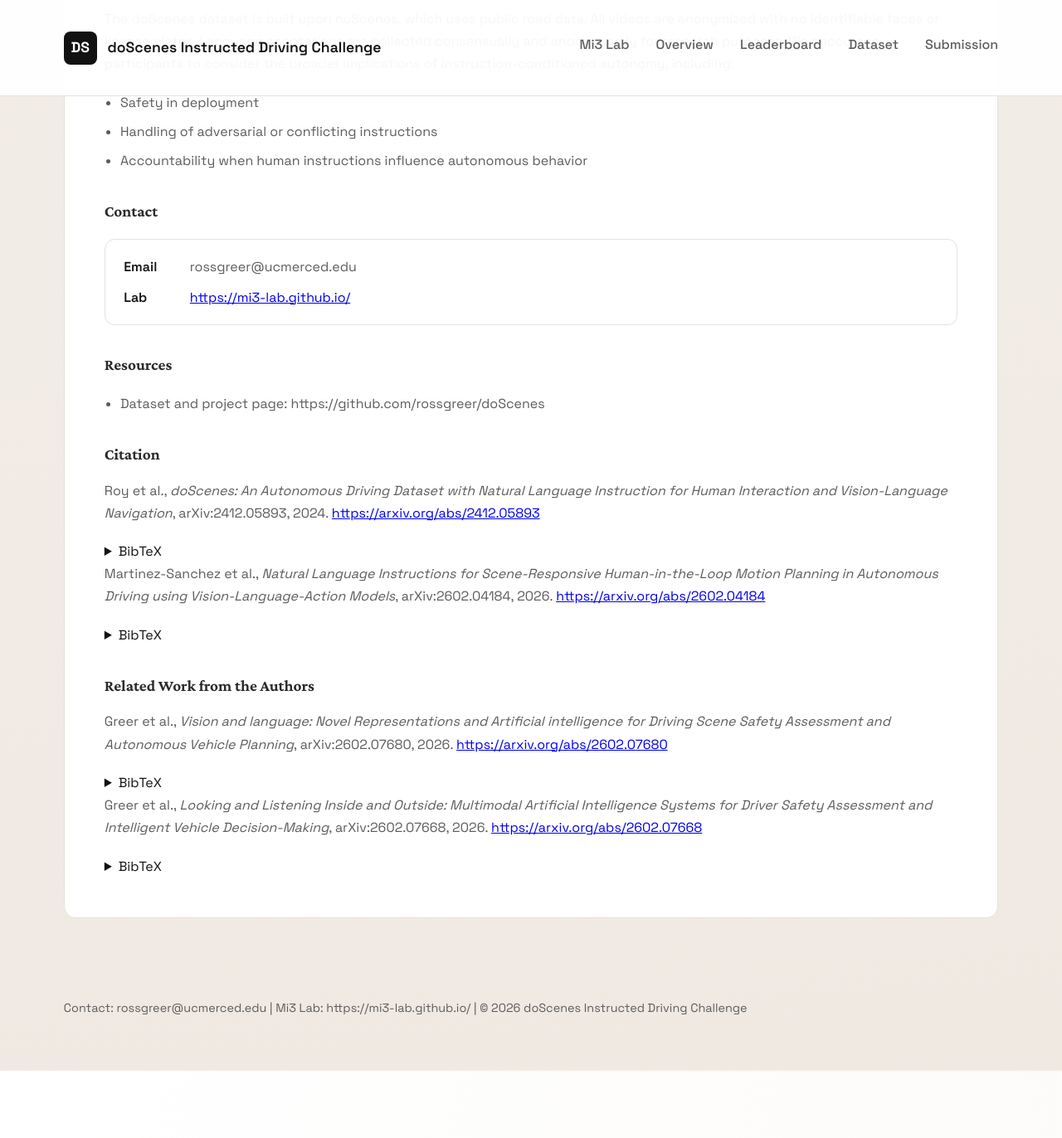
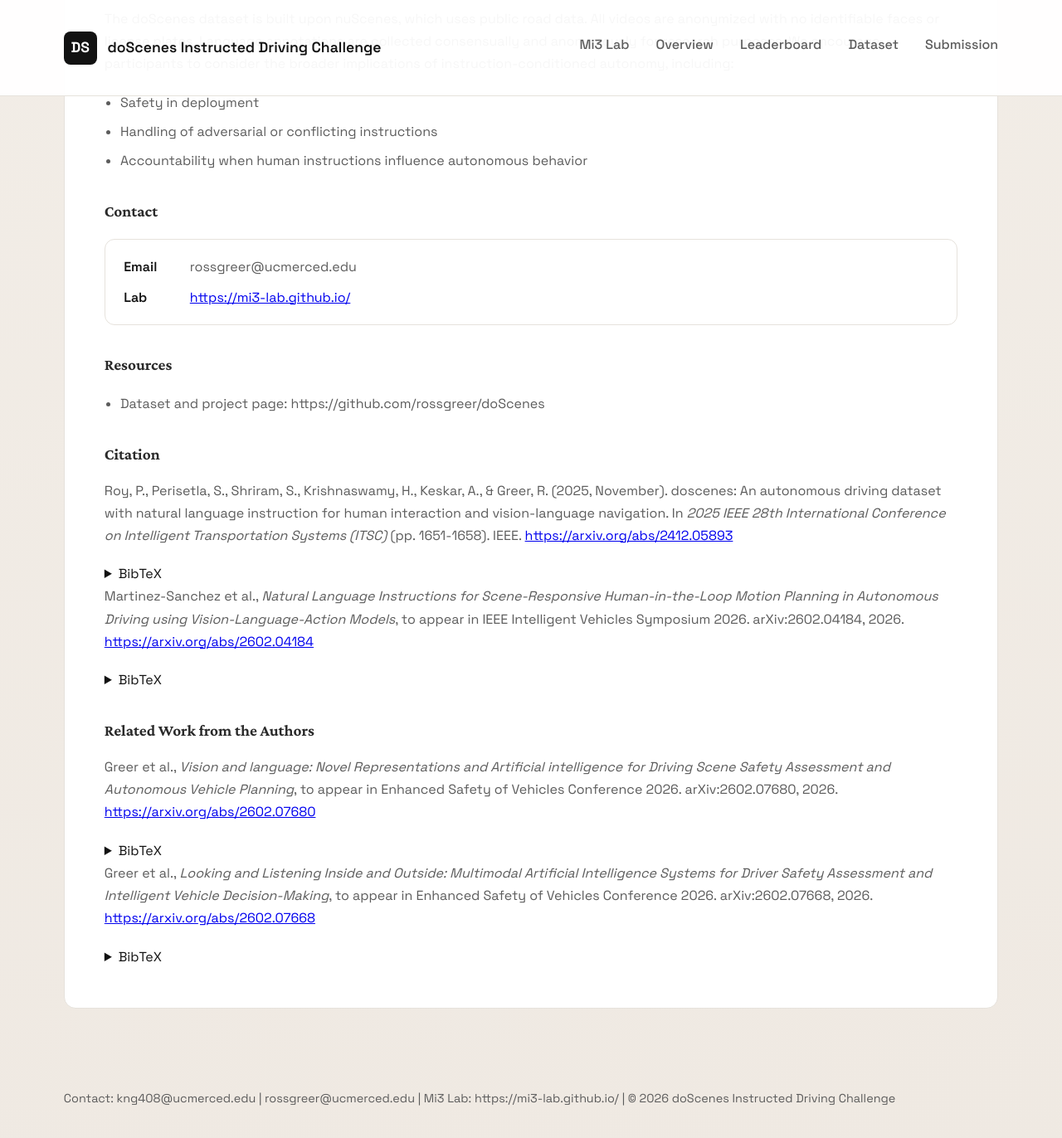
Before and after one commit to Mi3-Lab/mi3-lab.github.io, a Jekyll site: the page doScenes_challenge.html, which Jekyll copies as it is, in a window 1280 px wide and 1400 px high, scrolled down 7238 px. Shown: the top 1372 px of the window at 83% size. Built offline with Jekyll 4.4.1, drawn with Linux system fonts in a browser that asks for light colours; before the commit the page ends 8529 px from its top, so only the background shows below that.

Commit message:
Update citations and contacts on doScenes challenge page
- Update doScenes citation to ITSC 2025 conference paper
- Add IEEE IV 2026 venue to Angel's human-in-the-loop paper
- Add ESV 2026 venue to both related work papers
- Add Kianna Ng as primary contact

Co-Authored-By: Claude Sonnet 4.6 <noreply@anthropic.com>

```diff
--- a/doScenes_challenge.html
+++ b/doScenes_challenge.html
@@ -1042,7 +1042,7 @@
                     <section aria-labelledby="citation-doscenes">
                       <h3 id="citation-doscenes">Citation</h3>
                       <p>
-                        Roy et al., <em>doScenes: An Autonomous Driving Dataset with Natural Language Instruction for Human Interaction and Vision-Language Navigation</em>, arXiv:2412.05893, 2024.
+                        Roy, P., Perisetla, S., Shriram, S., Krishnaswamy, H., Keskar, A., &amp; Greer, R. (2025, November). doscenes: An autonomous driving dataset with natural language instruction for human interaction and vision-language navigation. In <em>2025 IEEE 28th International Conference on Intelligent Transportation Systems (ITSC)</em> (pp. 1651-1658). IEEE.
                         <a href="https://arxiv.org/abs/2412.05893" target="_blank" rel="noopener">https://arxiv.org/abs/2412.05893</a>
                       </p>
 
@@ -1060,7 +1060,7 @@
 </code></pre>
                       </details>
                       <p>
-                        Martinez-Sanchez et al., <em>Natural Language Instructions for Scene-Responsive Human-in-the-Loop Motion Planning in Autonomous Driving using Vision-Language-Action Models</em>, arXiv:2602.04184, 2026.
+                        Martinez-Sanchez et al., <em>Natural Language Instructions for Scene-Responsive Human-in-the-Loop Motion Planning in Autonomous Driving using Vision-Language-Action Models</em>, to appear in IEEE Intelligent Vehicles Symposium 2026. arXiv:2602.04184, 2026.
                         <a href="https://arxiv.org/abs/2602.04184" target="_blank" rel="noopener">https://arxiv.org/abs/2602.04184</a>
                       </p>
 
@@ -1081,7 +1081,7 @@
                       <h3>Related Work from the Authors</h3>
 
                       <p>
-                        Greer et al., <em>Vision and language: Novel Representations and Artificial intelligence for Driving Scene Safety Assessment and Autonomous Vehicle Planning</em>, arXiv:2602.07680, 2026.
+                        Greer et al., <em>Vision and language: Novel Representations and Artificial intelligence for Driving Scene Safety Assessment and Autonomous Vehicle Planning</em>, to appear in Enhanced Safety of Vehicles Conference 2026. arXiv:2602.07680, 2026.
                         <a href="https://arxiv.org/abs/2602.07680" target="_blank" rel="noopener">https://arxiv.org/abs/2602.07680</a>
                       </p>
 
@@ -1100,7 +1100,7 @@
                       </details>
 
                       <p>
-                        Greer et al., <em>Looking and Listening Inside and Outside: Multimodal Artificial Intelligence Systems for Driver Safety Assessment and Intelligent Vehicle Decision-Making</em>, arXiv:2602.07668, 2026.
+                        Greer et al., <em>Looking and Listening Inside and Outside: Multimodal Artificial Intelligence Systems for Driver Safety Assessment and Intelligent Vehicle Decision-Making</em>, to appear in Enhanced Safety of Vehicles Conference 2026. arXiv:2602.07668, 2026.
                         <a href="https://arxiv.org/abs/2602.07668" target="_blank" rel="noopener">https://arxiv.org/abs/2602.07668</a>
                       </p>
 
@@ -1125,7 +1125,7 @@
     </div>
 
     <div class="footer">
-        Contact: rossgreer@ucmerced.edu | Mi3 Lab: https://mi3-lab.github.io/ | © 2026 doScenes Instructed Driving Challenge
+        Contact: kng408@ucmerced.edu | rossgreer@ucmerced.edu | Mi3 Lab: https://mi3-lab.github.io/ | © 2026 doScenes Instructed Driving Challenge
     </div>
     <script>
         const navLinks = Array.from(document.querySelectorAll(".nav-links a"));
```
